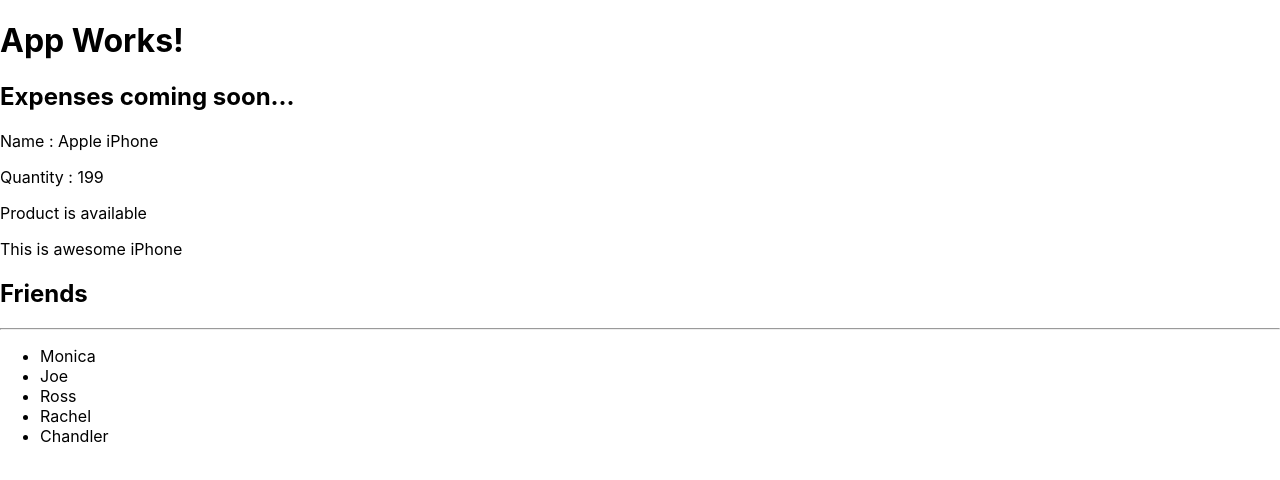
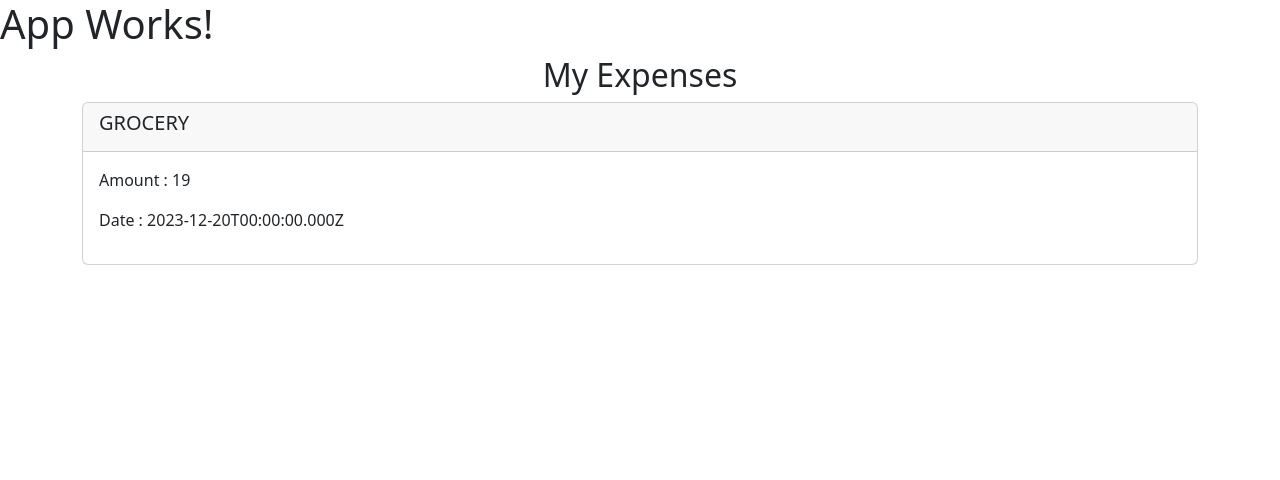
Before and after one commit to synergy2411/apr-24-frontend, a React (Create React App) app in the folder frontend/: page / in a window 1280 px wide. Shown: the top 480 px of the page. Built offline with nearby package versions, Linux system fonts and the light colour scheme.

Commit message:
expense added

```diff
--- a/frontend/package.json
+++ b/frontend/package.json
@@ -6,6 +6,7 @@
     "@testing-library/jest-dom": "^5.17.0",
     "@testing-library/react": "^13.4.0",
     "@testing-library/user-event": "^13.5.0",
+    "bootstrap": "^5.3.3",
     "react": "^18.3.1",
     "react-dom": "^18.3.1",
     "react-scripts": "5.0.1",
--- a/frontend/src/Components/Expenses/Expenses.jsx
+++ b/frontend/src/Components/Expenses/Expenses.jsx
@@ -1,33 +1,28 @@
-import React from "react";
+import React, { Fragment } from "react";
 
 function Expenses() {
-  let product = {
-    name: "Apple iPhone",
-    quantity: 199,
-    description: "This is awesome iPhone",
+  let expense = {
+    id: "e001",
+    title: "Grocery",
+    amount: 19,
+    createdAt: new Date("Dec 20, 2023"),
   };
 
-  let friends = ["Monica", "Joe", "Ross", "Rachel", "Chandler"];
-
   return (
-    <div>
-      <h2>Expenses coming soon...</h2>
-      <p>Name : {product.name}</p>
-      <p>Quantity : {product.quantity}</p>
-      <p>
-        {product.quantity > 0
-          ? "Product is available"
-          : "Product is unavailable"}
-      </p>
-      <p>{product.description}</p>
-      <h2>Friends</h2>
-      <hr />
-      <ul>
-        {friends.map((friend) => (
-          <li>{friend}</li>
-        ))}
-      </ul>
-    </div>
+    <Fragment>
+      <div className="container">
+        <h2 className="text-center">My Expenses</h2>
+        <div className="card">
+          <div className="card-header">
+            <h5>{expense.title.toUpperCase()}</h5>
+          </div>
+          <div className="card-body">
+            <p>Amount : {expense.amount}</p>
+            <p>Date : {expense.createdAt.toISOString()}</p>
+          </div>
+        </div>
+      </div>
+    </Fragment>
   );
 }
 
--- a/frontend/src/index.js
+++ b/frontend/src/index.js
@@ -2,6 +2,7 @@ import React from "react";
 import ReactDOM from "react-dom/client";
 import "./index.css";
 import App from "./App";
+import "bootstrap/dist/css/bootstrap.min.css";
 
 const root = ReactDOM.createRoot(document.getElementById("root"));
 root.render(<App />);
```
Also changed, not shown: 2 other files (tests, documents, lock files or other folders).
